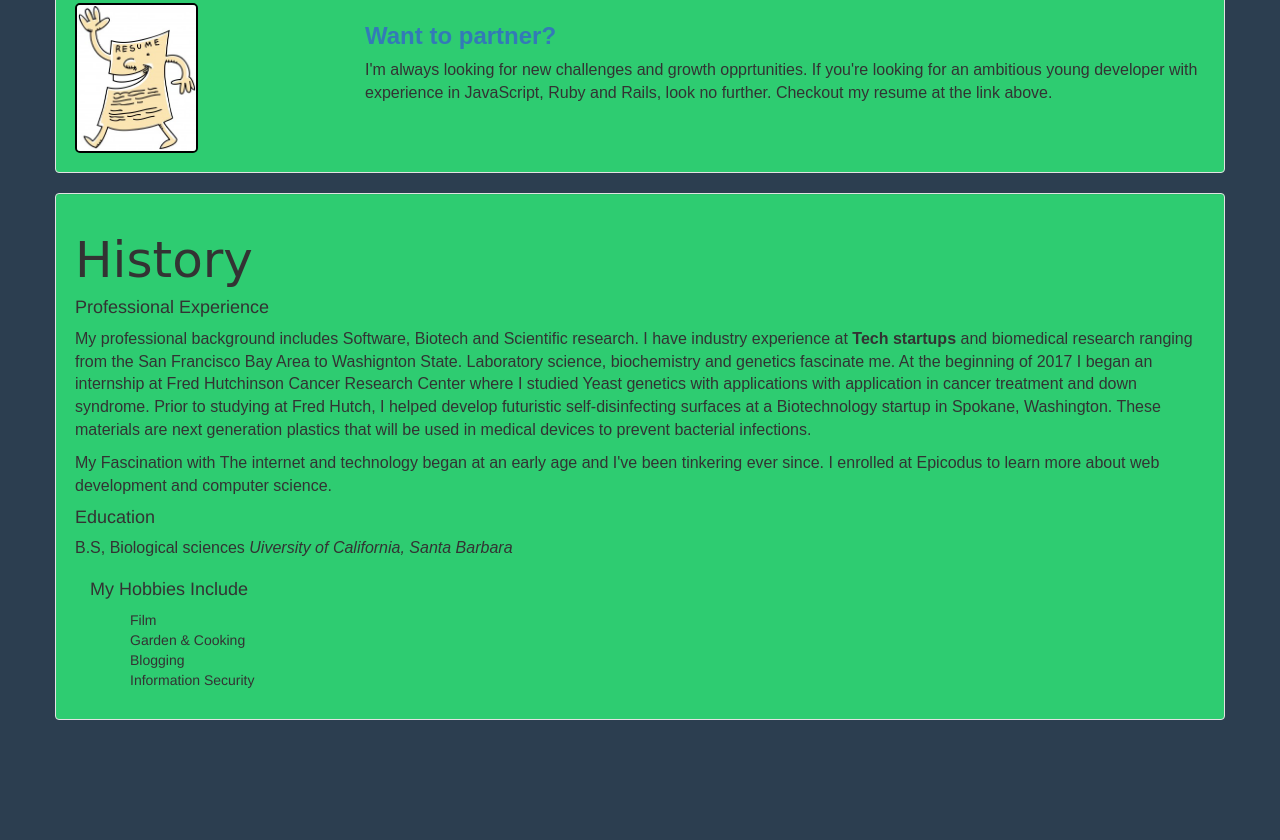
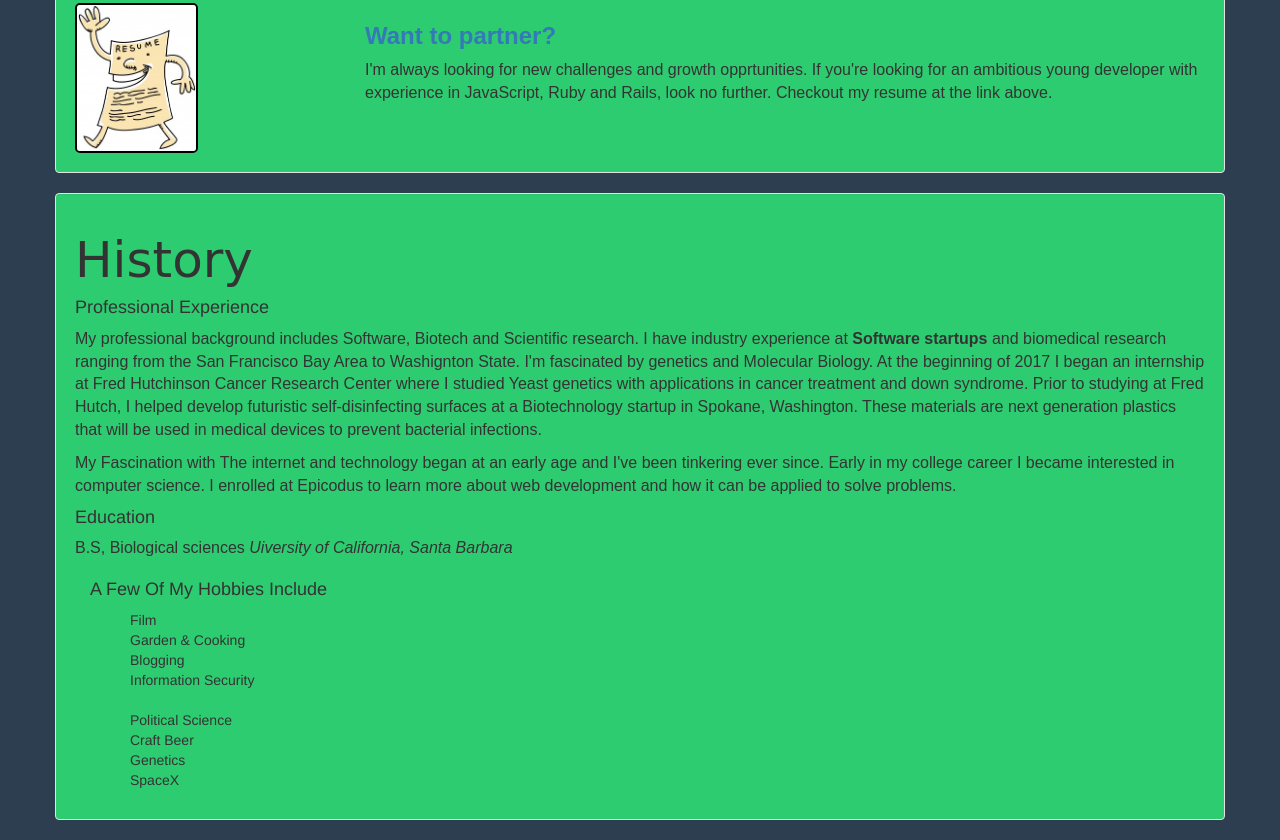
Before and after one commit to mwlong23/portfolio-landingpage, a plain HTML site: page index.html in a window 1280 px wide. Shown: the part 1123-1963 px from the top of the page. Before the commit the page ends 1863 px from the top, so only its background shows below. Drawn offline with Linux system fonts and the light colour scheme; a web font is replaced by a local one.

Commit message:
added text and proofread

```diff
--- a/css/styles.css
+++ b/css/styles.css
@@ -52,19 +52,13 @@ body {
 }
 
 
+.bio-profile-pic{
+  max-height: 230px;
+  float: right;
+}
+
 
 
 .hobbies ul{
   list-style-type:none;
 }
-
-/*.aligned-left-img{
-  float: right;
-}*/
-.bio-profile-pic{
-  max-height: 230px;
-  float: right;
-}
-ul {
-  float: left;
-}
--- a/index.html
+++ b/index.html
@@ -14,13 +14,12 @@
       <div class="row well ">
         <div class="col-sm-7">
           <h2 class="section-header">About Me</h2>
-          <p>My name is <strong>Mitch Long</strong>, I’m a student  at Epicodus learning Ruby, Rails and JavaScript. I’m a curious tinkerer and life-long learner with a keen interest in web app development.   Before joining Epicodus I worked with startups, product development and scientific research. I’m passionate about science, technology and development.  Have any questions, comments or just want to grab a coffee? Message me <a href="mailto:mwlong23@gmail.com">here</a>.</p>
+          <p>My name is <strong>Mitch Long</strong>, I’m a student  at Epicodus learning Ruby, Rails and JavaScript. I’m a curious tinkerer and life-long learner with a keen interest in web app development.   Before joining Epicodus I worked in product development and scientific research. I’m passionate about science, technology and development.  Have any questions, comments or just want to grab a coffee? Message me <a href="mailto:mwlong23@gmail.com">here</a>.</p>
         </div>
         <div class="col-sm-5">
           <img class="bio-profile-pic" src="img/mitch.jpg" alt="A picture of mitch Long.">
         </div>
       </div>
-
       <div class="row portfolio well">
         <h2 class="section-header">Checkout my projects on <a href="https://github.com/mwlong23">GitHub</a></h2>
         <div class="col-sm-12">
@@ -79,19 +78,24 @@
        <div class="col-sm-12s">
          <h2 class="section-header">History</h2>
          <h4>Professional Experience</h4>
-         <p>My professional background includes Software, Biotech and Scientific research. I have industry experience at <strong>Tech startups</strong> and biomedical research ranging from the San Francisco Bay Area to Washignton State. Laboratory science, biochemistry and genetics fascinate me. At the beginning of 2017 I began an internship at Fred Hutchinson Cancer Research Center where I studied Yeast genetics with applications with application in cancer treatment and down syndrome.
+         <p>My professional background includes Software, Biotech and Scientific research. I have industry experience at <strong>Software startups</strong> and biomedical research ranging from the San Francisco Bay Area to Washignton State. I'm fascinated by genetics and Molecular Biology. At the beginning of 2017 I began an internship at Fred Hutchinson Cancer Research Center where I studied Yeast genetics with applications in cancer treatment and down syndrome.
 
          Prior to studying at Fred Hutch, I helped develop futuristic self-disinfecting surfaces at a Biotechnology startup in Spokane, Washington. These materials are next generation plastics that will be used in medical devices to prevent bacterial infections.</p>
-         <p>My Fascination with The internet and technology began at an early age and I've been tinkering ever since. I enrolled at Epicodus to learn more about web development and computer science.</p>
+         <p>My Fascination with The internet and technology began at an early age and I've been tinkering ever since. Early in my college career I became interested in computer science. I enrolled at Epicodus to learn more about web development and how it can be applied to solve problems.</p>
         <h4>Education</h4>
         <p>B.S, Biological sciences <em>Uiversity of California, Santa Barbara</em></p>
         <div class="col-sm-12 hobbies">
-          <h4>My Hobbies Include</h4>
+          <h4>A Few Of My Hobbies Include</h4>
           <ul>
             <li>Film</li>
             <li>Garden &#38; Cooking</li>
             <li>Blogging</li>
             <li>Information Security</li>
+            <br>
+            <li>Political Science</li>
+            <li>Craft Beer</li>
+            <li>Genetics</li>
+            <li>SpaceX</li>
           </ul>
 
         </div>
```
Also changed, not shown: 1 other file.
